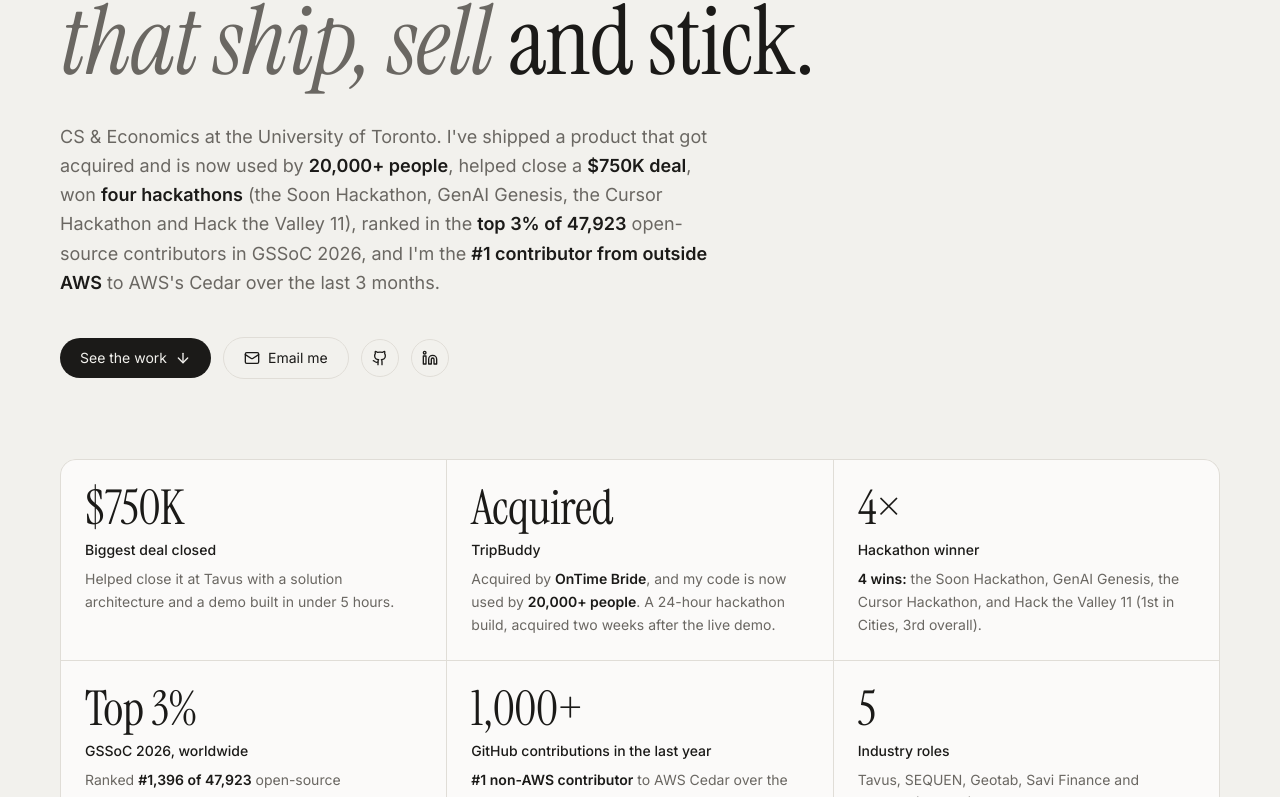
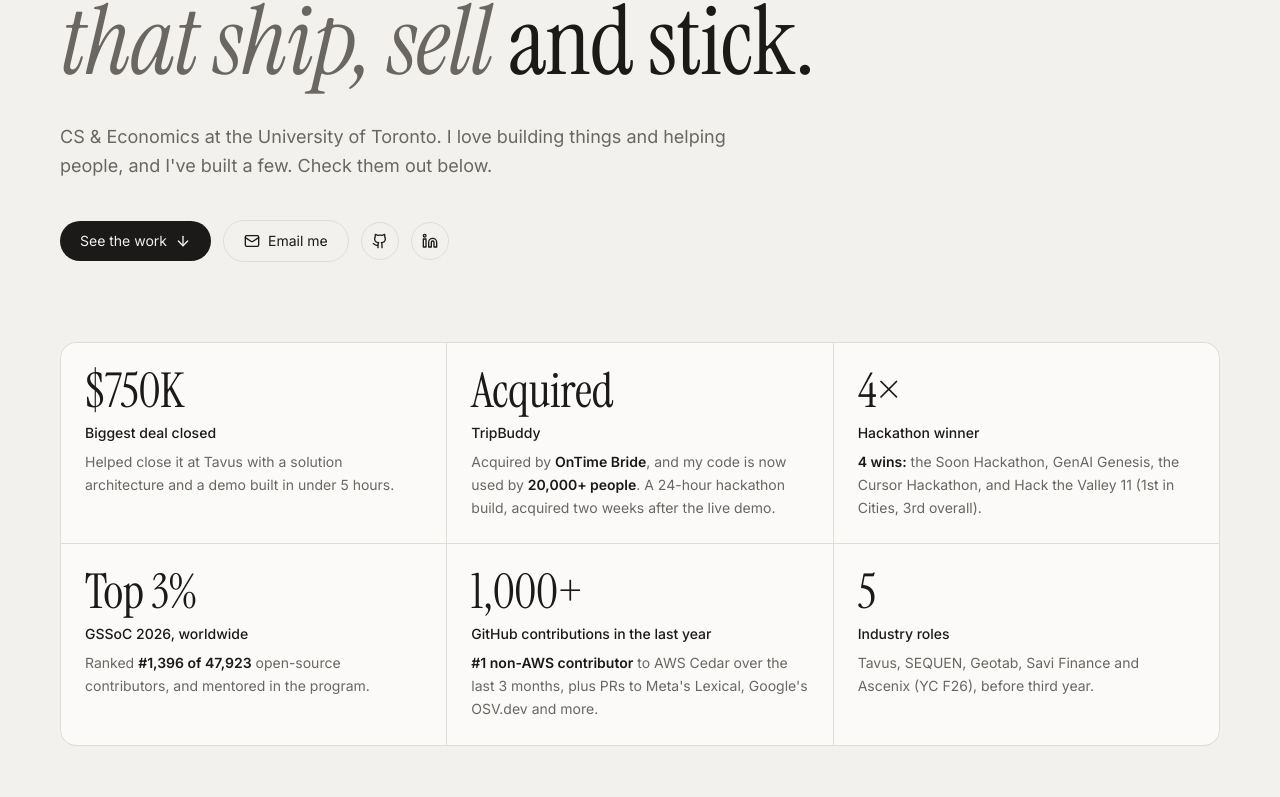
Before and after one commit to Vedthakar/Vedthakar.github.io, a React (Vite) app: page / in a window 1280 px wide. Shown: the part 303-1100 px from the top of the page. Built offline with nearby package versions, Linux system fonts and the light colour scheme.

Commit message:
Simplify intro and open-source blurbs

```diff
--- a/src/components/site/OpenSourceSection.tsx
+++ b/src/components/site/OpenSourceSection.tsx
@@ -14,7 +14,6 @@ const statusIcon = {
 
 function RepoCard({ repo }: { repo: OpenSource }) {
   const [open, setOpen] = useState(false);
-  const merged = repo.prs.filter((pr) => pr.status === "merged").length;
   return (
     <article className="card-lift flex flex-col rounded-2xl border bg-card">
       <button type="button" onClick={() => setOpen(!open)} aria-expanded={open} className="flex flex-1 flex-col gap-4 p-5 text-left">
@@ -29,7 +28,6 @@ function RepoCard({ repo }: { repo: OpenSource }) {
         <div className="mt-auto flex items-center justify-between font-mono text-[10.5px] uppercase tracking-[0.12em] text-muted-foreground">
           <span>
             {repo.prs.length} pull request{repo.prs.length > 1 ? "s" : ""}
-            {merged > 0 && ` · ${merged} merged`}
           </span>
           <span>{open ? "Hide" : "See all"}</span>
         </div>
--- a/src/data/site.ts
+++ b/src/data/site.ts
@@ -7,7 +7,7 @@ export const profile = {
   linkedin: "https://www.linkedin.com/in/ved-thakar-00202b247",
   resume: "/Ved_Thakar_Resume.pdf",
   intro:
-    "CS & Economics at the University of Toronto. I've shipped a product that got acquired and is now used by **20,000+ people**, helped close a **$750K deal**, won **four hackathons** (the Soon Hackathon, GenAI Genesis, the Cursor Hackathon and Hack the Valley 11), ranked in the **top 3% of 47,923** open-source contributors in GSSoC 2026, and I'm the **#1 contributor from outside AWS** to AWS's Cedar over the last 3 months.",
+    "CS & Economics at the University of Toronto. I love building things and helping people, and I've built a few. Check them out below.",
 };
 
 export type Stat = { value: string; label: string; detail: string; href?: string };
@@ -18,7 +18,7 @@ export const stats: Stat[] = [
   { value: "Acquired", label: "TripBuddy", detail: "Acquired by **OnTime Bride**, and my code is now used by **20,000+ people**. A 24-hour hackathon build, acquired two weeks after the live demo.", href: "#project-tripbuddy" },
   { value: "4×", label: "Hackathon winner", detail: "**4 wins:** the Soon Hackathon, GenAI Genesis, the Cursor Hackathon, and Hack the Valley 11 (1st in Cities, 3rd overall).", href: "#project-previz-stage" },
   { value: "Top 3%", label: "GSSoC 2026, worldwide", detail: "Ranked **#1,396 of 47,923** open-source contributors, and mentored in the program.", href: "#open-source" },
-  { value: "1,000+", label: "GitHub contributions in the last year", detail: "**#1 non-AWS contributor** to AWS Cedar over the last 3 months, and **37 open-source PRs** to Cedar, Meta's Lexical, Google's OSV.dev and more (**13 merged**).", href: "https://github.com/Vedthakar" },
+  { value: "1,000+", label: "GitHub contributions in the last year", detail: "**#1 non-AWS contributor** to AWS Cedar over the last 3 months, plus PRs to Meta's Lexical, Google's OSV.dev and more.", href: "https://github.com/Vedthakar" },
   { value: "5", label: "Industry roles", detail: "Tavus, SEQUEN, Geotab, Savi Finance and Ascenix (YC F26), before third year.", href: "#journey" },
 ];
 
@@ -130,7 +130,7 @@ export const openSource: OpenSource[] = [
     repo: "cedar-policy/cedar · cedar-go · cedar-examples",
     name: "Cedar",
     owner: "cedar-policy",
-    blurb: "**#1 non-AWS contributor** to cedar-policy/cedar over the last 3 months, and **6th overall** behind five Amazon engineers. **9 PRs merged** across repos with **3,000+ stars**. Cedar is AWS's authorization policy language, the engine behind Amazon Verified Permissions and AWS Verified Access.",
+    blurb: "**#1 non-AWS contributor** to Cedar over the last 3 months, across repos with **3,000+ stars**. Cedar is AWS's authorization policy language, the engine behind Amazon Verified Permissions and AWS Verified Access.",
     prs: [
       { title: "Make entity validation errors deterministic", url: "https://github.com/cedar-policy/cedar/pull/2603", status: "merged" },
       { title: "Add help text for function argument validation errors", url: "https://github.com/cedar-policy/cedar/pull/2291", status: "merged" },
@@ -156,7 +156,7 @@ export const openSource: OpenSource[] = [
     repo: "facebook/lexical",
     name: "Lexical",
     owner: "facebook",
-    blurb: "Meta's extensible text-editor framework, with **24,000+ stars**. **2 PRs merged** into core and docs, with **12 more bug fixes** in review.",
+    blurb: "Meta's extensible text-editor framework, with **24,000+ stars**.",
     prs: [
       { title: "Keep commit listeners in order when editor.read() runs during dispatch", url: "https://github.com/facebook/lexical/pull/9335", status: "merged" },
       { title: "Clarify how Yjs syncs custom node properties in collaboration", url: "https://github.com/facebook/lexical/pull/8288", status: "merged" },
@@ -178,7 +178,7 @@ export const openSource: OpenSource[] = [
     repo: "google/osv.dev",
     name: "OSV.dev",
     owner: "google",
-    blurb: "Google's open-source vulnerability database, with **3,000+ stars**.",
+    blurb: "Google's open-source vulnerability database.",
     prs: [
       { title: "Infer introduced and fixed versions from GitHub compare URLs", url: "https://github.com/google/osv.dev/pull/5214", status: "open" },
     ],
```
